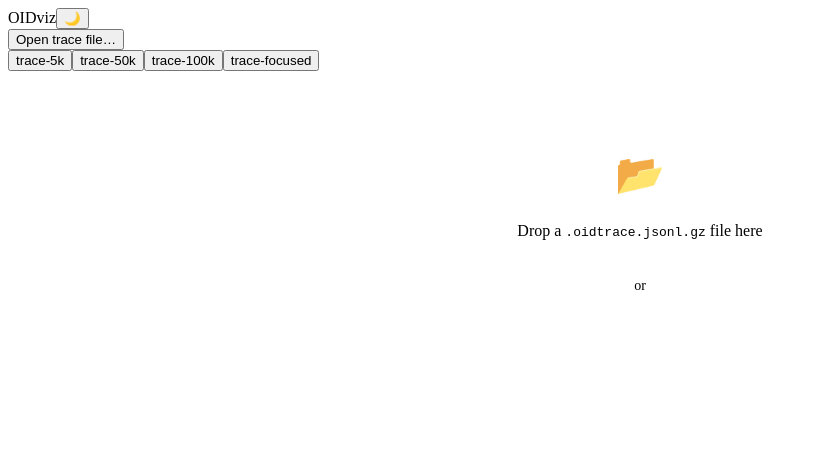
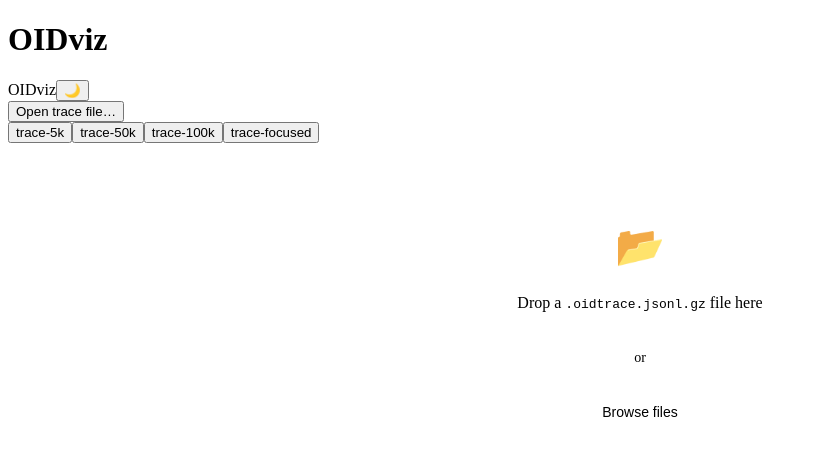
Before and after one commit to kain88-de/hackathon-snmp, a Vue app in the folder oidviz/: page / in a window 1280 px wide. Shown: the top 456 px of the page, without its empty margins (0-817 px from the left). Built offline with nearby package versions, Linux system fonts and the light colour scheme; the HTML template or start-up script is replaced by a standard one.

Commit message:
fix(oidviz): a11y — button contrast and page h1

```diff
--- a/oidviz/src/App.vue
+++ b/oidviz/src/App.vue
@@ -116,6 +116,7 @@ function countLeaves(node: TrieNode): number {
 </script>
 
 <template>
+  <h1 class="sr-only">OIDviz</h1>
   <Sidebar
     :appState="appState"
     :result="viewerResult"
--- a/oidviz/src/app.css
+++ b/oidviz/src/app.css
@@ -105,3 +105,15 @@ body {
   padding: 1rem;
   height: 100%;
 }
+
+.sr-only {
+  position: absolute;
+  width: 1px;
+  height: 1px;
+  padding: 0;
+  margin: -1px;
+  overflow: hidden;
+  clip: rect(0, 0, 0, 0);
+  white-space: nowrap;
+  border: 0;
+}
--- a/oidviz/src/components/LandingScreen.vue
+++ b/oidviz/src/components/LandingScreen.vue
@@ -135,9 +135,9 @@ function onDrop(event: DragEvent) {
 .open-btn {
   margin-top: 0.5rem;
   padding: 0.5rem 1.25rem;
-  border: 1px solid var(--primary);
-  background: var(--primary);
-  color: white;
+  border: 1.5px solid var(--primary);
+  background: transparent;
+  color: var(--primary);
   border-radius: 6px;
   cursor: pointer;
   font-size: 0.875rem;
```
